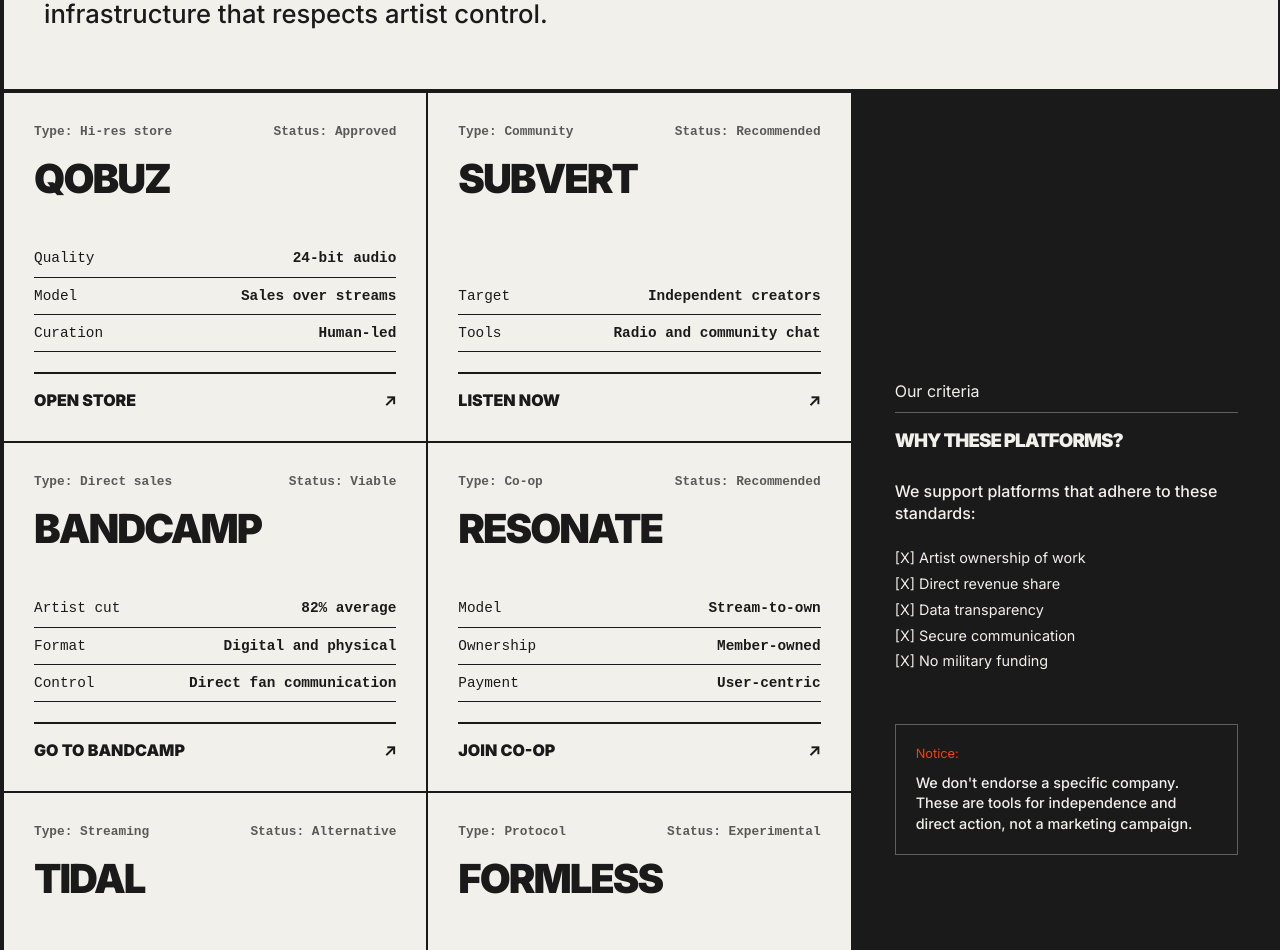
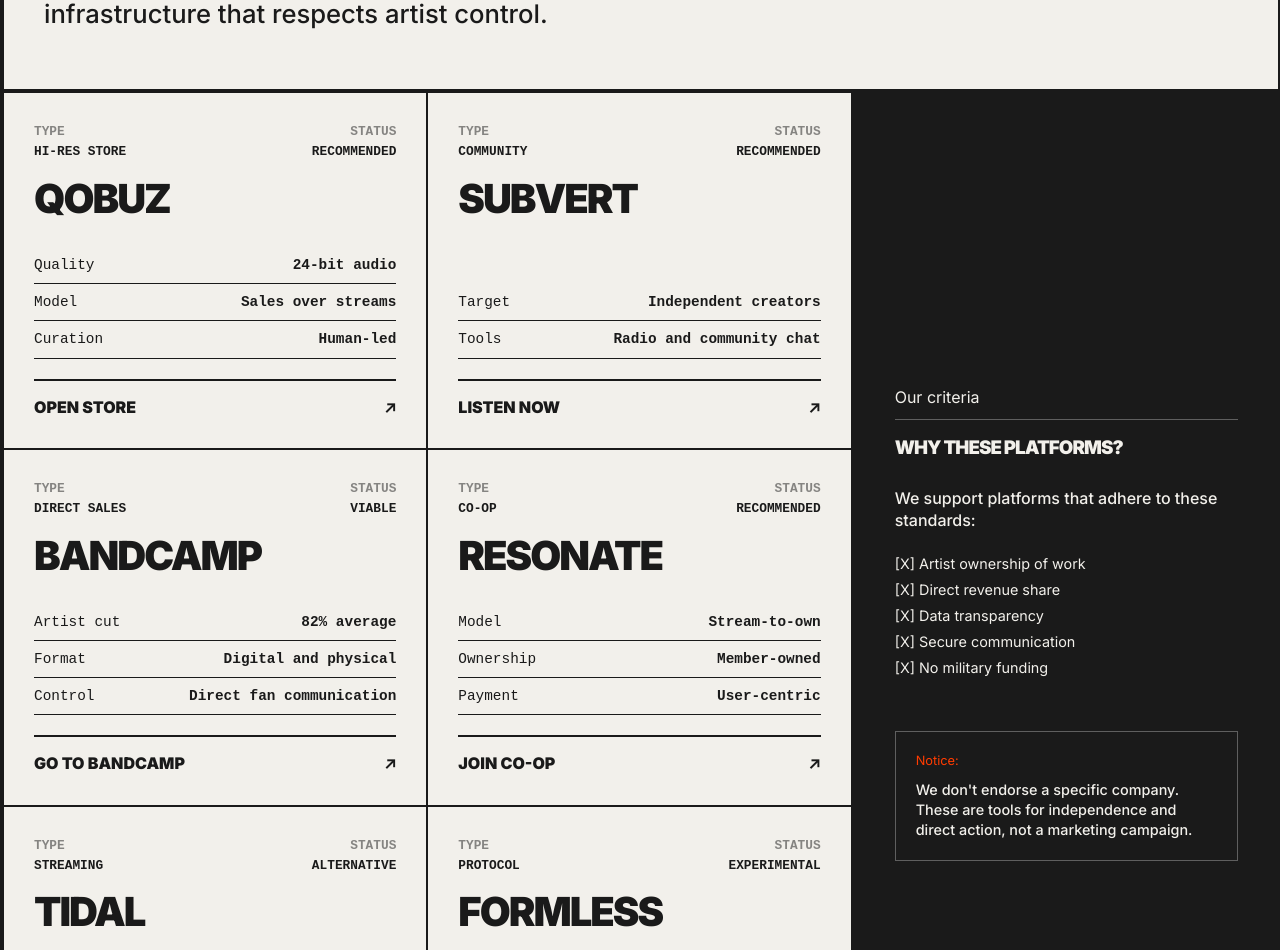
Before and after one commit to ang2990/releaseparty, a SvelteKit app: page /exodus in a window 1280 px wide. Shown: the part 362-1312 px from the top of the page. Built offline with nearby package versions, Linux system fonts and the light colour scheme; no server answers.

Commit message:
Refactor exodus destination cards and populate FAQ sidebar data

```diff
--- a/src/app.css
+++ b/src/app.css
@@ -724,8 +724,29 @@
     margin-bottom: 20px;
     font-family: 'Courier New', monospace;
     font-size: 0.8rem;
+}
+
+.header-group {
+    display: flex;
+    flex-direction: column;
+    gap: 2px;
+}
+
+.header-group .label {
     font-weight: 700;
-    opacity: 0.7;
+    opacity: 0.5;
+    text-transform: uppercase;
+}
+
+.header-group .value {
+    font-weight: 900;
+    opacity: 1;
+    text-transform: uppercase;
+}
+
+.header-group.align-right {
+    text-align: right;
+    align-items: flex-end;
 }
 
 .card-title {
--- a/src/routes/exodus/+page.svelte
+++ b/src/routes/exodus/+page.svelte
@@ -23,8 +23,14 @@
                 <!-- QOBUZ -->
                 <a href="https://www.qobuz.com" target="_blank" class="destination-card">
                     <div class="card-header">
-                        <span>Type: Hi-res store</span>
-                        <span>Status: Approved</span>
+                        <div class="header-group">
+                            <span class="label">Type</span>
+                            <span class="value">Hi-res store</span>
+                        </div>
+                        <div class="header-group align-right">
+                            <span class="label">Status</span>
+                            <span class="value">Recommended</span>
+                        </div>
                     </div>
                     <h3 class="card-title">Qobuz</h3>
                     <div class="card-specs">
@@ -49,8 +55,14 @@
                 <!-- SUBVERT -->
                 <a href="https://subvert.fm" target="_blank" class="destination-card">
                     <div class="card-header">
-                        <span>Type: Community</span>
-                        <span>Status: Recommended</span>
+                        <div class="header-group">
+                            <span class="label">Type</span>
+                            <span class="value">Community</span>
+                        </div>
+                        <div class="header-group align-right">
+                            <span class="label">Status</span>
+                            <span class="value">Recommended</span>
+                        </div>
                     </div>
                     <h3 class="card-title">Subvert</h3>
                     <div class="card-specs">
@@ -71,8 +83,14 @@
                 <!-- BANDCAMP -->
                 <a href="https://bandcamp.com" target="_blank" class="destination-card">
                     <div class="card-header">
-                        <span>Type: Direct sales</span>
-                        <span>Status: Viable</span>
+                        <div class="header-group">
+                            <span class="label">Type</span>
+                            <span class="value">Direct sales</span>
+                        </div>
+                        <div class="header-group align-right">
+                            <span class="label">Status</span>
+                            <span class="value">Viable</span>
+                        </div>
                     </div>
                     <h3 class="card-title">Bandcamp</h3>
                     <div class="card-specs">
@@ -97,8 +115,14 @@
                 <!-- RESONATE -->
                 <a href="https://resonate.coop" target="_blank" class="destination-card">
                     <div class="card-header">
-                        <span>Type: Co-op</span>
-                        <span>Status: Recommended</span>
+                        <div class="header-group">
+                            <span class="label">Type</span>
+                            <span class="value">Co-op</span>
+                        </div>
+                        <div class="header-group align-right">
+                            <span class="label">Status</span>
+                            <span class="value">Recommended</span>
+                        </div>
                     </div>
                     <h3 class="card-title">Resonate</h3>
                     <div class="card-specs">
@@ -123,8 +147,14 @@
                 <!-- TIDAL -->
                 <a href="https://tidal.com" target="_blank" class="destination-card">
                     <div class="card-header">
-                        <span>Type: Streaming</span>
-                        <span>Status: Alternative</span>
+                        <div class="header-group">
+                            <span class="label">Type</span>
+                            <span class="value">Streaming</span>
+                        </div>
+                        <div class="header-group align-right">
+                            <span class="label">Status</span>
+                            <span class="value">Alternative</span>
+                        </div>
                     </div>
                     <h3 class="card-title">Tidal</h3>
                     <div class="card-specs">
@@ -145,8 +175,14 @@
                  <!-- FORMLESS -->
                  <a href="https://formless.xyz" target="_blank" class="destination-card">
                     <div class="card-header">
-                        <span>Type: Protocol</span>
-                        <span>Status: Experimental</span>
+                        <div class="header-group">
+                            <span class="label">Type</span>
+                            <span class="value">Protocol</span>
+                        </div>
+                        <div class="header-group align-right">
+                            <span class="label">Status</span>
+                            <span class="value">Experimental</span>
+                        </div>
                     </div>
                     <h3 class="card-title">Formless</h3>
                     <div class="card-specs">
```
Also changed, not shown: src/routes/faq/+page.svelte (+72 -8 lines).
